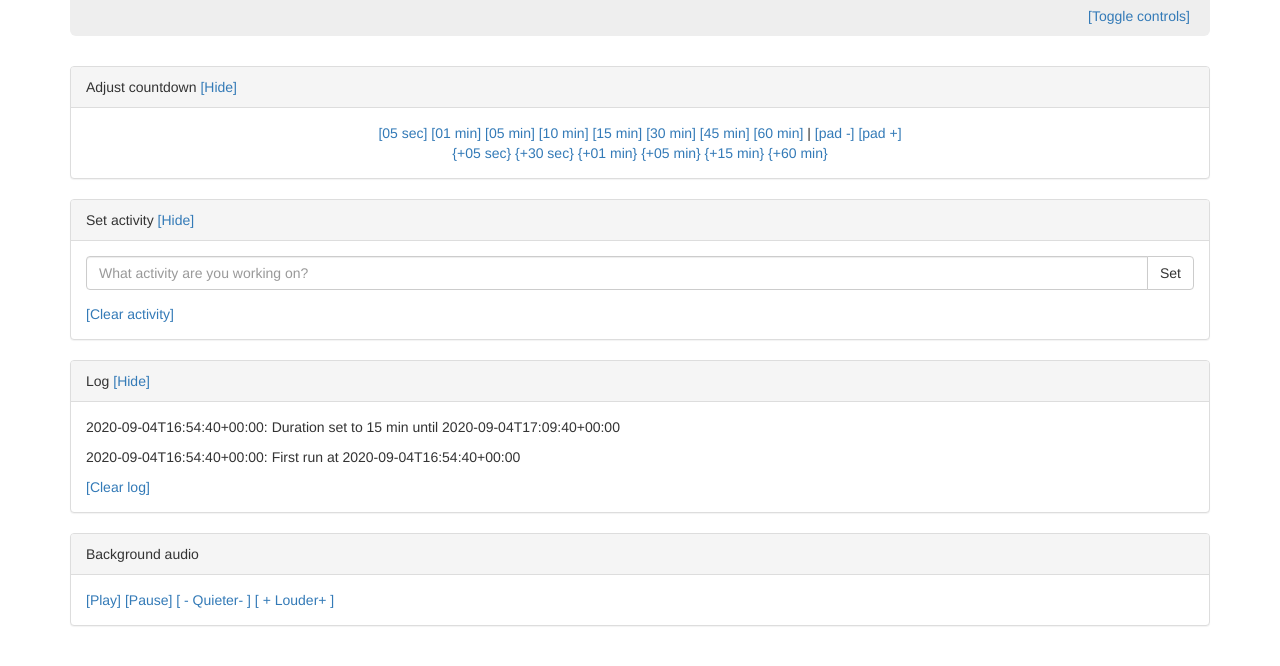
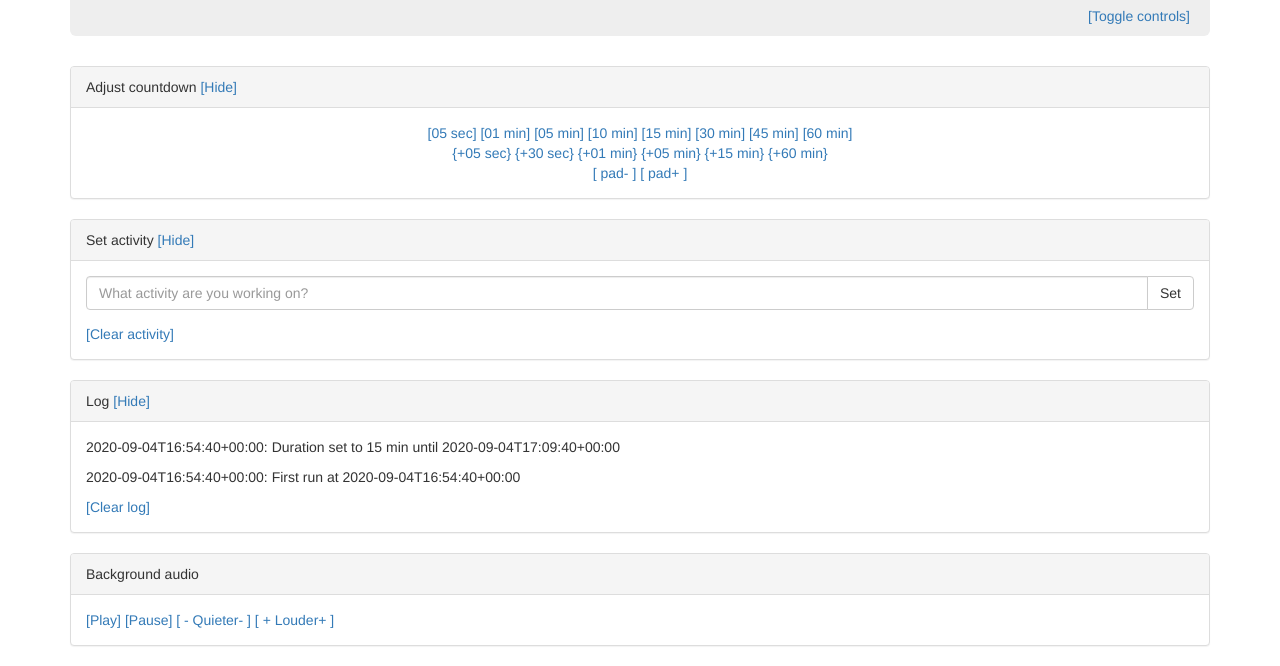
Before and after one commit to aslanix/countdown, a website: page index.html in a window 1280 px wide. Shown: the part 159-825 px from the top of the page. Drawn offline with Linux system fonts and the light colour scheme.

Commit message:
Minor tweak

```diff
--- a/index.html
+++ b/index.html
@@ -20,8 +20,8 @@
       position:absolute;
       top: 50%;
       transform:translateY(-50%);
+    }
 
-    }
   </style>
 </head>
 
@@ -51,9 +51,6 @@
           <a href="javascript:reset(30)">[30 min]</a>
           <a href="javascript:reset(45)">[45 min]</a>
           <a href="javascript:reset(60)">[60 min]</a>
-          |
-          <a href="javascript:pad(false)">[pad -]</a>
-          <a href="javascript:pad(true)">[pad +]</a>
         </div>
         <div style="text-align:center">
           <a href="javascript:add(0.05)">{+05 sec}</a>
@@ -63,6 +60,12 @@
           <a href="javascript:add(15)">{+15 min}</a>
           <a href="javascript:add(60)">{+60 min}</a>
         </div>
+
+        <div style="text-align:center">
+          <a href="javascript:pad(false)">[ pad- ]</a>
+          <a href="javascript:pad(true)">[ pad+ ]</a>
+        </div>
+
       </div>
     </div>
     <div class="panel panel-default">
@@ -74,7 +77,6 @@
             <span class="input-group-btn">
               <button class="btn btn-default" type="button" onclick="setActivity()">Set</button>
             </span>
-
           </div>
         </form>
         <a href="javascript:clearactivity()">[Clear activity]</a>
```
